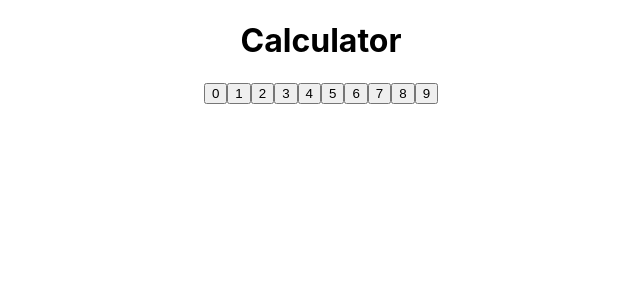
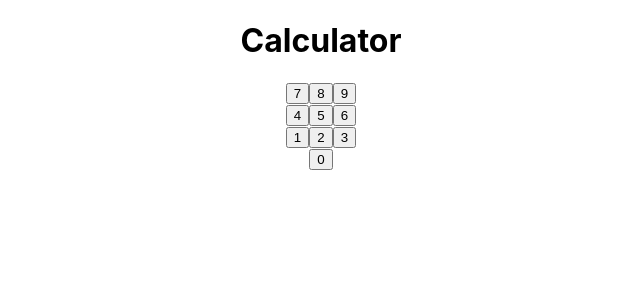
Before and after one commit to funduleadiana/react-bootcamp, a React (Create React App) app in the folder calculator/: page / in a window 1280 px wide. Shown: the top 300 px of the page, without its empty margins (319-959 px from the left). Built offline with nearby package versions, Linux system fonts and the light colour scheme.

Commit message:
passing test to show rows

```diff
--- a/calculator/src/components/Calculator.tsx
+++ b/calculator/src/components/Calculator.tsx
@@ -1,11 +1,20 @@
-const numbers = [0, 1, 2, 3, 4, 5, 6, 7, 8, 9];
+const rows = [[7, 8, 9], [4, 5, 6], [1, 2, 3], [0]];
+
 const Calculator = () => {
   return (
     <div className="calculator">
       <h1>Calculator</h1>
-      {numbers.map((n) => (
-        <button key={n}>{n.toString()}</button>
-      ))}
+      <div role="grid">
+        {rows.map((row) => {
+          return (
+            <div key={row.toString()} role="row">
+              {row.map((n) => (
+                <button key={n}>{n.toString()}</button>
+              ))}
+            </div>
+          );
+        })}
+      </div>
     </div>
   );
 };
```
